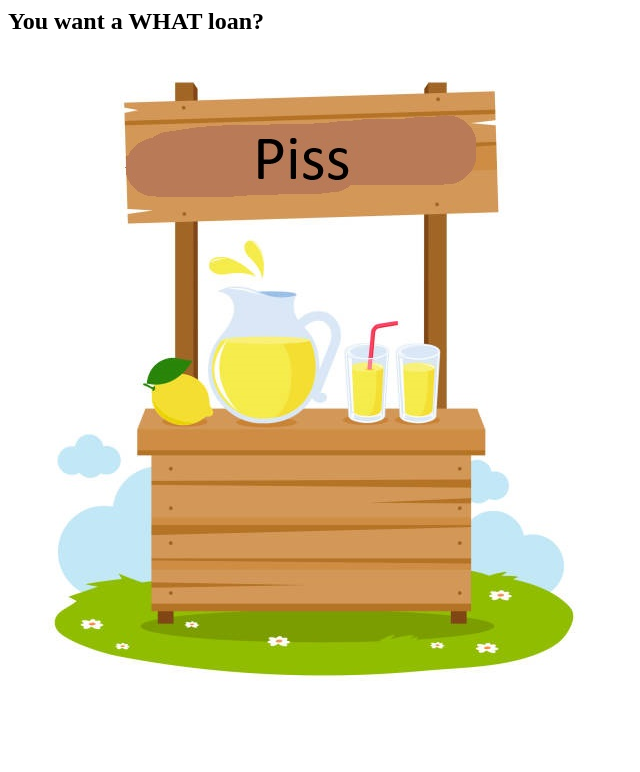
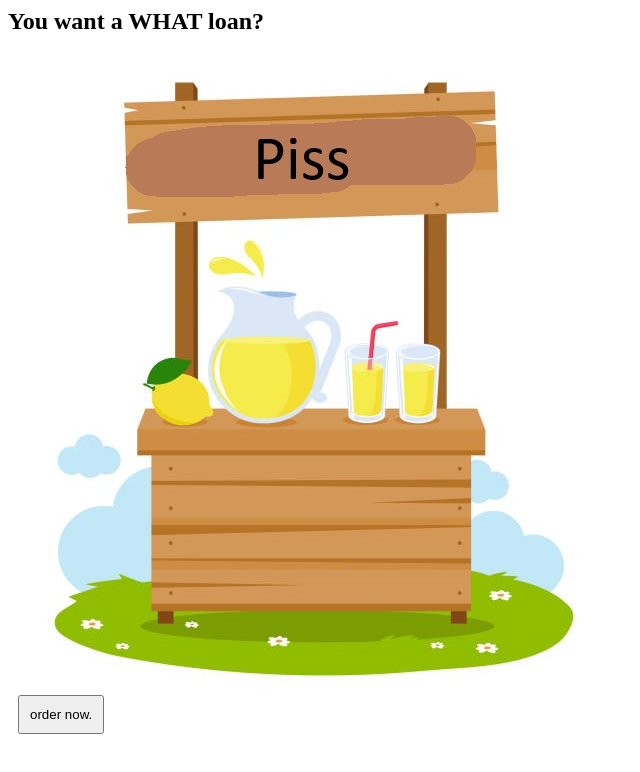
Before and after one commit to iboughtploan/iboughtploan.github.io, a plain HTML site: page index.html in a window 1280 px wide. Shown: the whole page, without its empty margins (0-640 px from the left). Drawn offline with Linux system fonts and the light colour scheme.

Commit message:
Update index.html

```diff
--- a/index.html
+++ b/index.html
@@ -2,4 +2,8 @@
   <h2>You want a WHAT loan?</h2>
   <br>
   <img src="./piss_stand.jpg" alt="Piss stand">
+  <br>
+  <button style="margin: 10px; padding: 10px" onclick="window.location.href='/order.html'">
+    order now.
+  </button>
 </div>
```
